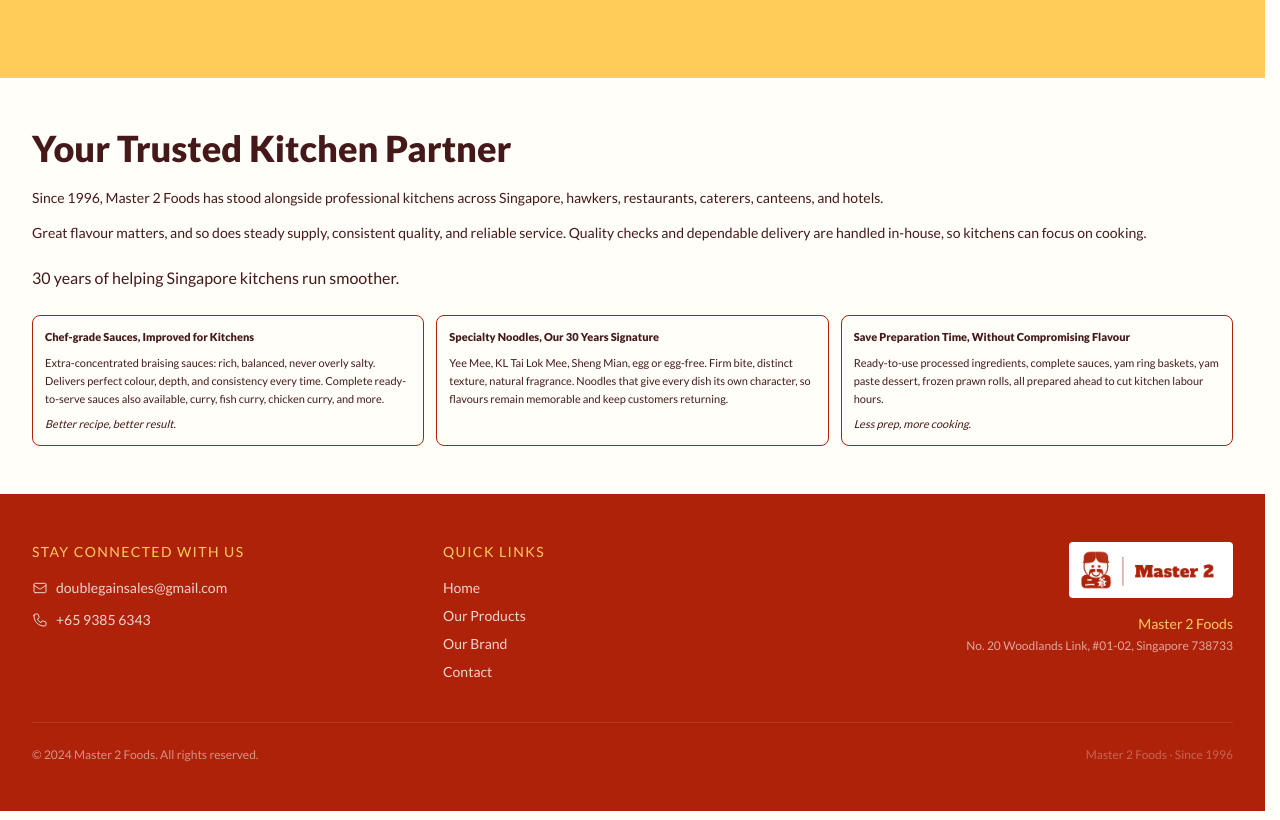
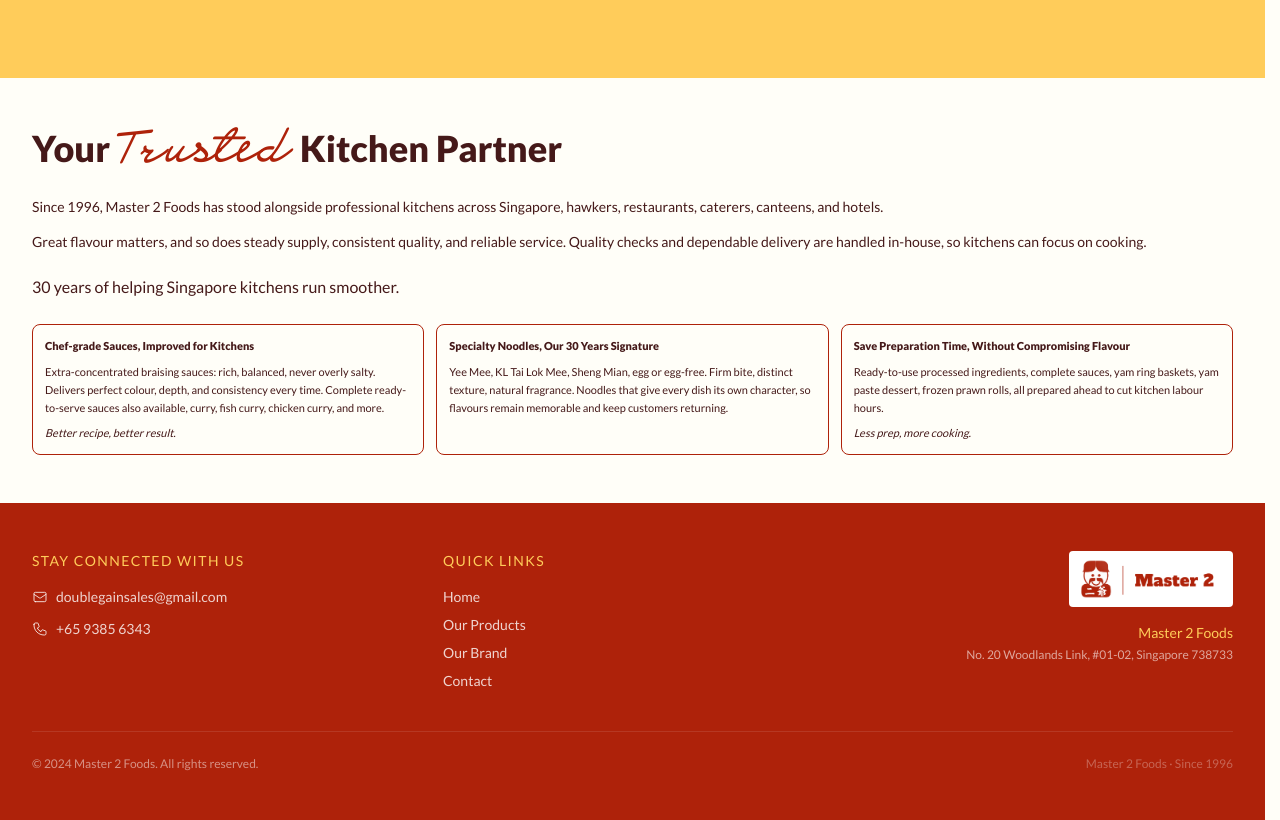
Before and after one commit to Junjie14321/doublegainWeb, a Next.js app: page /en/landing-pages/english-braises in a window 1280 px wide. Shown: the part 2300-3120 px from the top of the page. Built offline with nearby package versions, Linux system fonts and the light colour scheme; no server answers; a web font is replaced by a local one.

Commit message:
style: render 'Trusted' in Sultan Nizar Pro accent font on all LP section heading
Co-Authored-By: Claude Sonnet 4.6 <noreply@anthropic.com>
Claude-Session: https://claude.ai/code/session_01Cc3iubVT3VVEAPa3jBHaxq

```diff
--- a/app/[locale]/landing-pages/english-braises/page.tsx
+++ b/app/[locale]/landing-pages/english-braises/page.tsx
@@ -268,7 +268,7 @@ export function LandingPageTemplate({ variant = 'english' }: { variant?: Landing
       {/* Trusted kitchen partner */}
       <section className="container-pad py-6 sm:py-8 md:py-12">
         <h2 className="max-w-xl font-heading font-bold text-xl leading-tight text-dark md:text-4xl">
-          {chinese ? '值得信赖的厨房伙伴' : 'Your Trusted Kitchen Partner'}
+          {chinese ? '值得信赖的厨房伙伴' : <>Your <span className="font-subheading-two text-primary not-italic">Trusted</span> Kitchen Partner</>}
         </h2>
         <div className="mt-4 max-w-none space-y-3 font-body text-xs leading-relaxed text-dark md:text-sm">
           <p>{chinese ? '自 1996 年起，二爷食品一路陪伴新加坡餐饮业: 小贩、餐馆、外烩、食堂与酒店。' : 'Since 1996, Master 2 Foods has stood alongside professional kitchens across Singapore, hawkers, restaurants, caterers, canteens, and hotels.'}</p>
```
